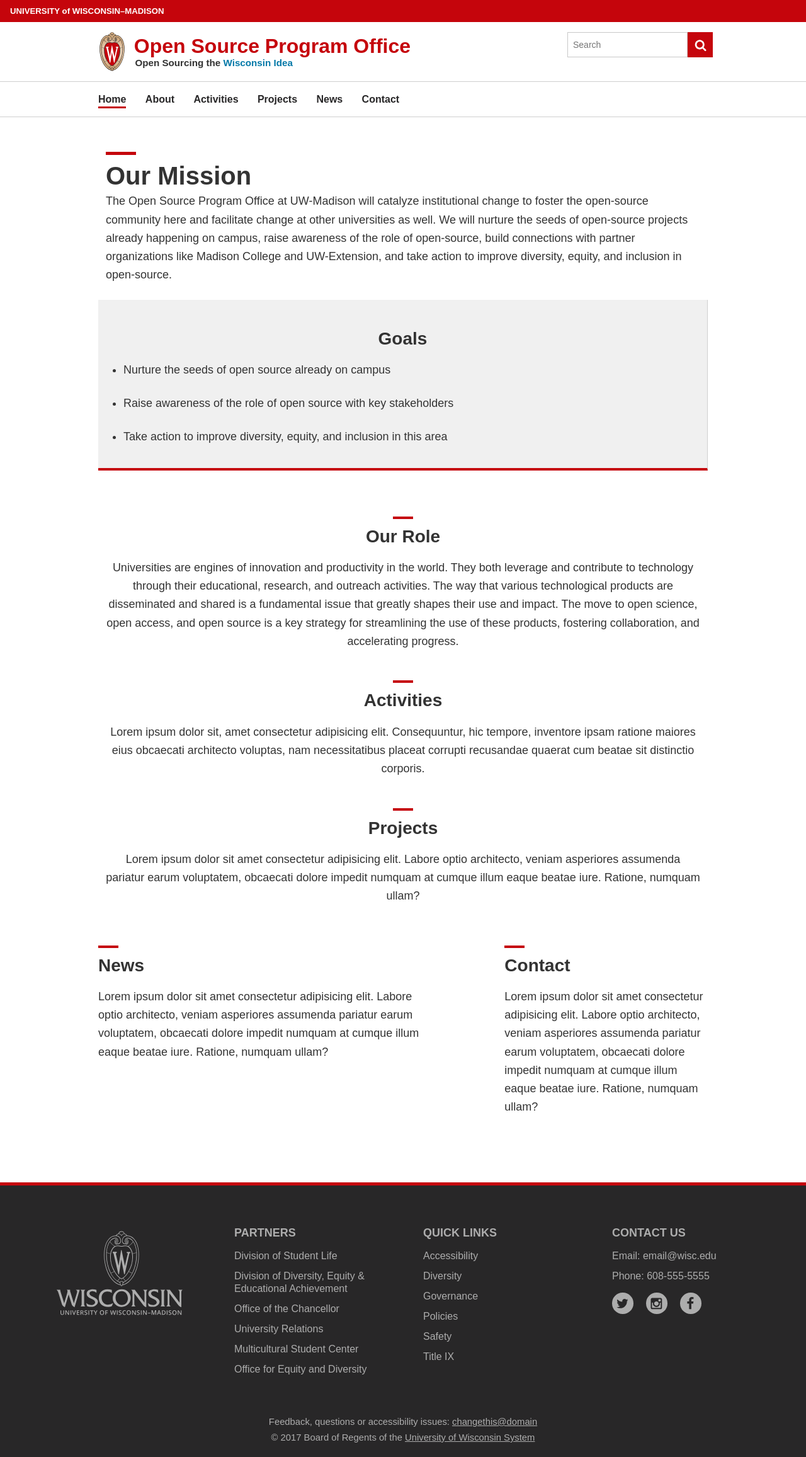
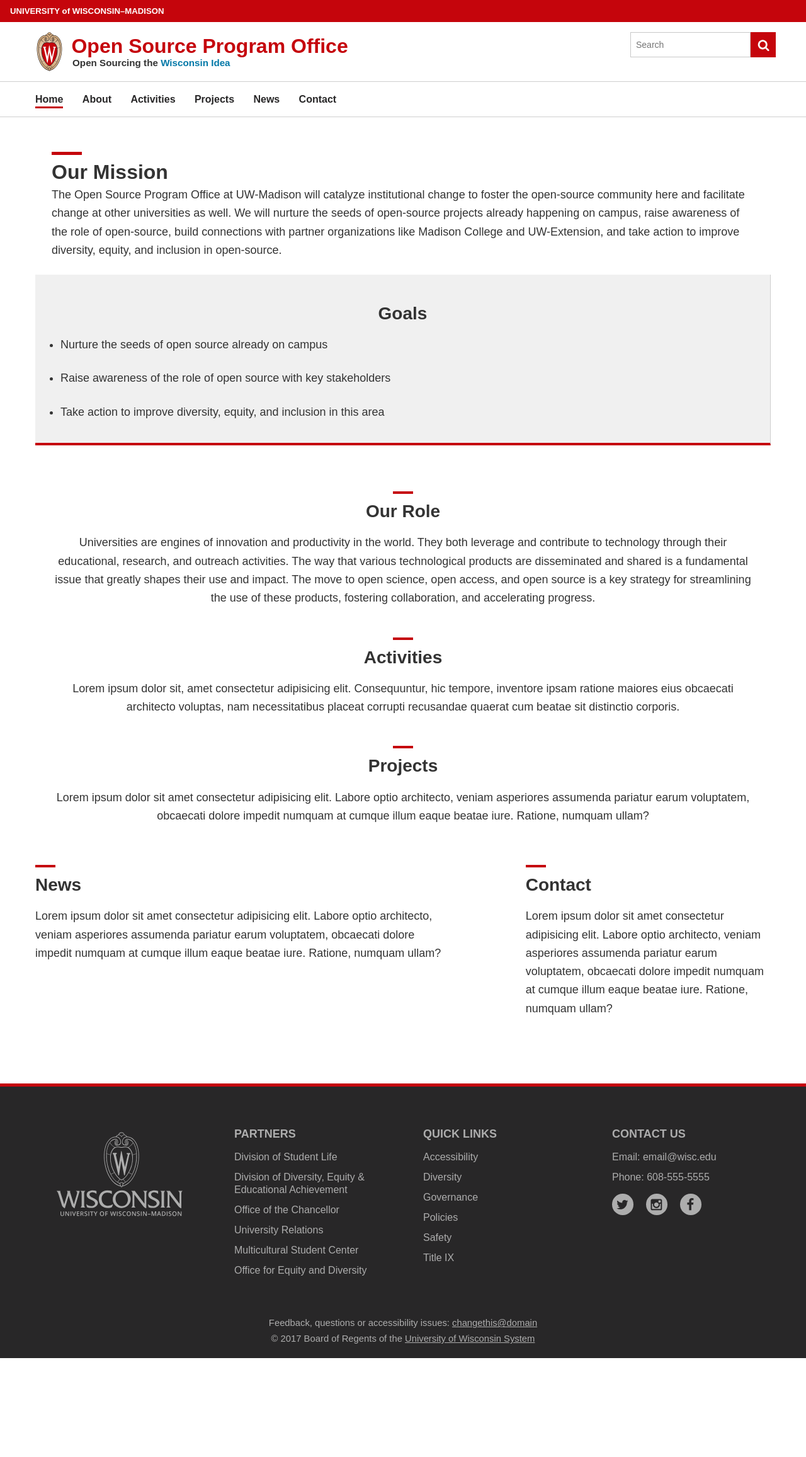
Before and after one commit to UW-Madison-DSI/ospo.wisc.edu-version-1.0, a Jekyll site: the page built from index.html, in a window 1280 px wide. Shown: the whole page at 63% size. Built offline with Jekyll 4.4.1, drawn with Linux system fonts in a browser that asks for light colours; some web fonts are replaced; after the commit the page ends 2156 px from its top, so only the background shows below that.

Commit message:
Changed the widths to have the website a bit wide

```diff
--- a/_includes/navigation.html
+++ b/_includes/navigation.html
@@ -10,7 +10,7 @@
 		<div class="uw-main-nav">
 		<nav class="uw-nav-menu uw-nav-menu-reverse" aria-label="Main Menu">
 
-			<ul id="uw-main-nav">
+			<ul id="uw-main-nav" style="max-width:75em;">
 				{% for item in site.data.navigation %}
 				{% if page.url == item.link %}
 				<li class="current-menu-item">
--- a/_layouts/default.html
+++ b/_layouts/default.html
@@ -13,13 +13,13 @@
 		<link rel="stylesheet" href="{{site.baseurl}}/assets/css/uw-style.css">
 		<link rel="stylesheet" href="{{site.baseurl}}/assets/css/styles.css">
 	</head>
-	<body>
+	<body class="m-0">
 		<a class="uw-show-on-focus" href="#main" id="uw-skip-link">Skip to main content</a>
 		<div class="uw-global-bar" role="navigation">
 		  <a style="text-decoration: none;" class="uw-global-name-link" href="http://www.wisc.edu" aria-label="University home page">U<span>niversity <span class="uw-of">of</span> </span>W<span>isconsin</span>–Madison</a>
 		</div>
 		<header id="branding" class="uw-header uw-has-search">
-		  <div class="uw-header-container">
+		  <div class="uw-header-container" style="max-width:75em;"> <!-- change outline to be max-width:85rem to be wider -->
 		    <div class="uw-header-crest-title">
 		      <div class="uw-header-crest">
 		        <a href="http://www.wisc.edu"><img class="uw-crest-svg" src="images/uw-crest.svg" alt="Link to University of Wisconsin-Madison home page"></a>
@@ -34,8 +34,7 @@
 			<!-- Search Bar -->
 
 			<form>
-				<div class="d-flex flex-row"
-					<div class="uw-header-search">
+				<div class="d-flex flex-row">
 					<form role="search" method="get" action="" class="uw-search-form form-inline collapse">
 						<label for="s" class="uw-show-for-sr-only">Search this site</label>
 						<input type="text" class="form-control-sm uw-search-input" placeholder="Search" name="s" id="s" value="">
@@ -70,7 +69,7 @@
 		{% include navigation.html %}
 
         <div class="uw-row-full uw-pad-tb-l">
-          <div class="uw-row">
+          <div class="uw-row" style="max-width:75em;"> <!-- was uw-row before but trying to widen out -->
             <div class="uw-col uw-body">
           	  {{ content }}
             </div>
--- a/index.html
+++ b/index.html
@@ -11,7 +11,7 @@
   </head>
   <body>
     <div id="ourMissionContainer" class="container col-12">
-      <h1 id="ourMissionText" class="uw-mini-bar col-6 fs-1">Our Mission</h1>
+      <h1 id="ourMissionText" class="uw-mini-bar col-6 fs-2">Our Mission</h1>
 	    <p>The Open Source Program Office at UW-Madison will catalyze institutional change to foster the open-source community here and facilitate change at other universities as well. We will nurture the seeds of open-source projects already happening on campus, raise awareness of the role of open-source, build connections with partner organizations like Madison College and UW-Extension, and take action to improve diversity, equity, and inclusion in open-source. </p>
     </div>
 
```
Lines whose indentation alone changed are shown as unchanged.
